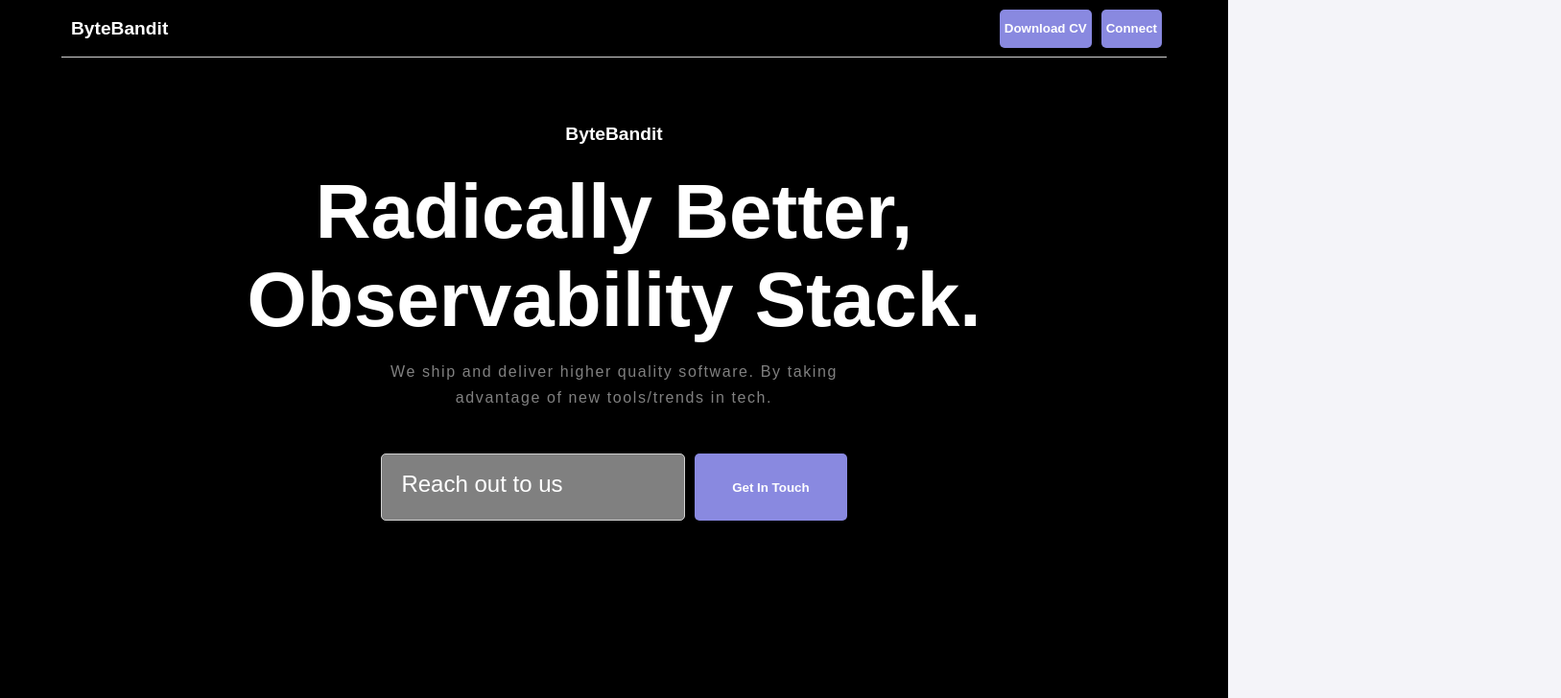
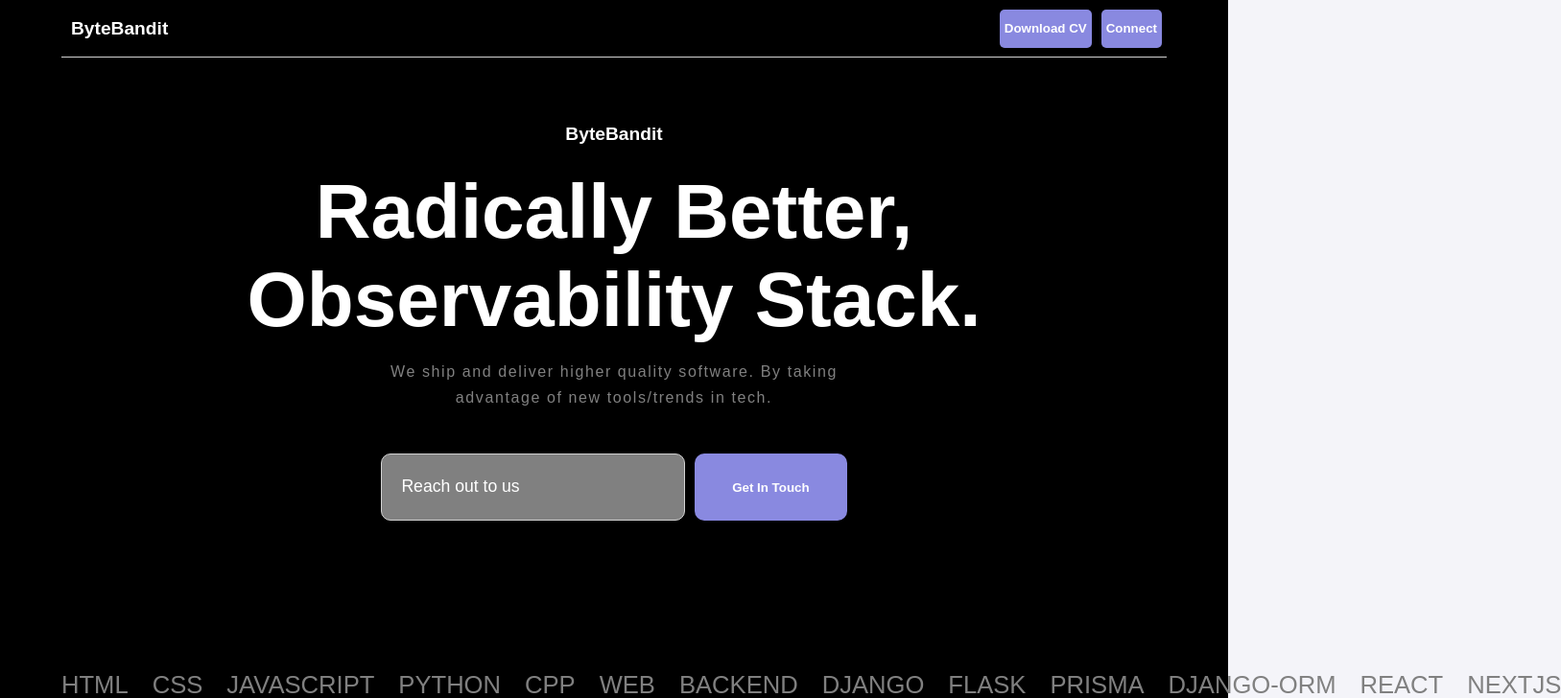
Before and after one commit to Doyen04/portfolio, a Next.js app: page / in a window 1280 px wide. Shown: the top 728 px of the page at 96% size, 1627 px wide, since content can reach past the window. Built offline with nearby package versions, Linux system fonts and the light colour scheme.

Commit message:
carousel component added

```diff
--- a/src/app/page.tsx
+++ b/src/app/page.tsx
@@ -1,8 +1,11 @@
 import style from "../styles/page.module.css"
 
 import Header from "@/components/header"
+import Carousel from "@/components/carousel"
+
 import Logo from "../ui/logo"
 import GetInTouch from "../ui/getInTouch"
+
 
 export default function Home() {
     return (
@@ -19,7 +22,9 @@ export default function Home() {
                     advantage of new tools/trends in tech.
                 </p>
                 <GetInTouch/>
+
             </section>
+            <Carousel/>
         </div>
     )
 }
--- /dev/null
+++ b/src/components/carousel.tsx
@@ -0,0 +1,21 @@
+import style from "../styles/carousel.module.css"
+
+export default function Carousel(){
+    return(
+        <div className={style.carousel_container}>
+            <p>HTML</p>
+            <p>CSS</p>
+            <p>JAVASCRIPT</p>
+            <p>PYTHON</p>
+            <p>CPP</p>
+            <p>WEB</p>
+            <p>BACKEND</p>
+            <p>DJANGO</p>
+            <p>FLASK</p>
+            <p>PRISMA</p>
+            <p>DJANGO-ORM</p>
+            <p>REACT</p>
+            <p>NEXTJS</p>
+        </div>
+    )
+}
--- /dev/null
+++ b/src/styles/carousel.module.css
@@ -0,0 +1,16 @@
+
+.carousel_container{
+    width:100%;
+    display:flex;
+    align-items:center;
+    gap:25px;
+    flex-shrink:0;
+}
+
+.carousel_container>P{
+    font-size:1.6rem;
+    color:grey;
+    overflow-x:true;
+    text-wrap:nowrap;
+    font-weight:300;
+}
--- a/src/ui/ui-style/getintouch.module.css
+++ b/src/ui/ui-style/getintouch.module.css
@@ -17,7 +17,7 @@
 }
 .text_input::placeholder{
     color:white;
-    font-size:1.5rem;
+    font-size:1.1rem;
 }
 .submit_input{
     width:25%;
@@ -28,6 +28,6 @@
 }
 .text_input,.submit_input{
     height:100%;
-    border-radius: 5px;
+    border-radius: 10px;
     outline:none;
 }
```
